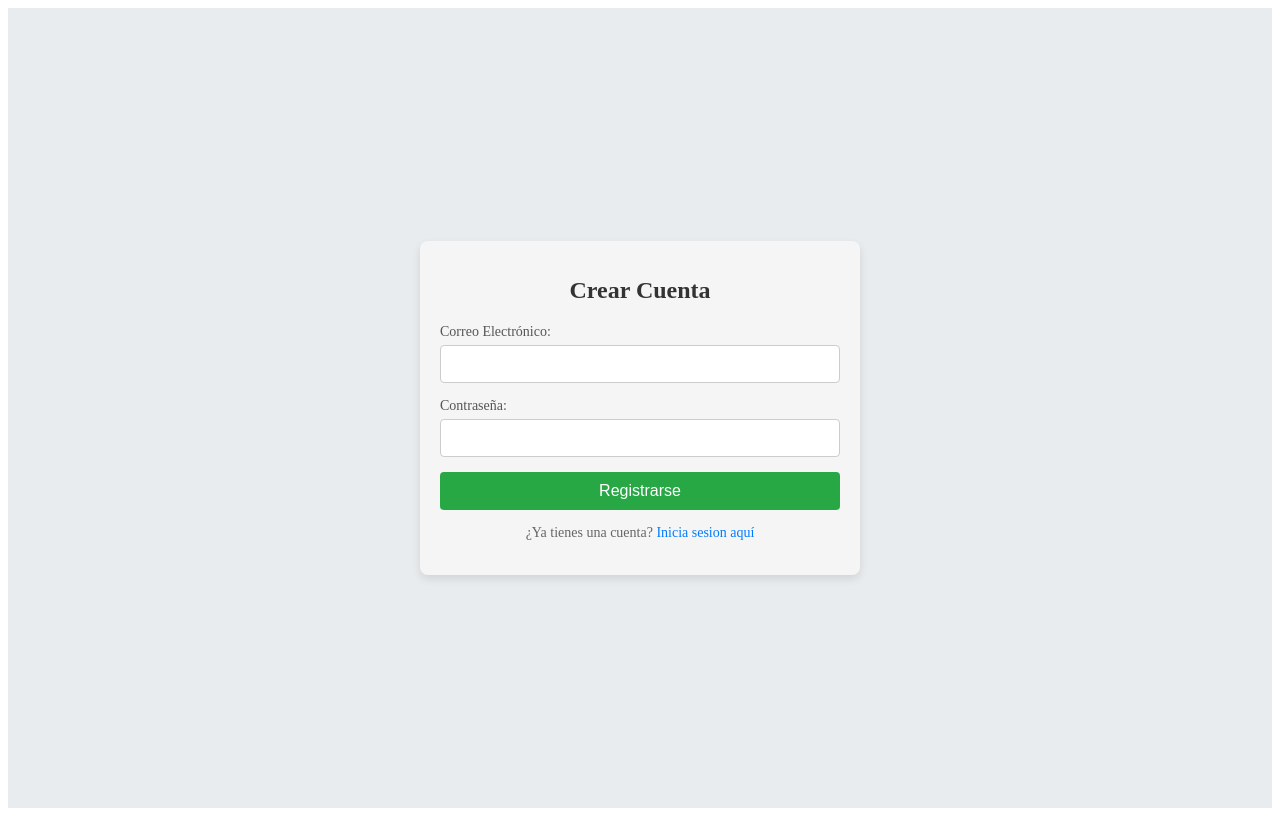
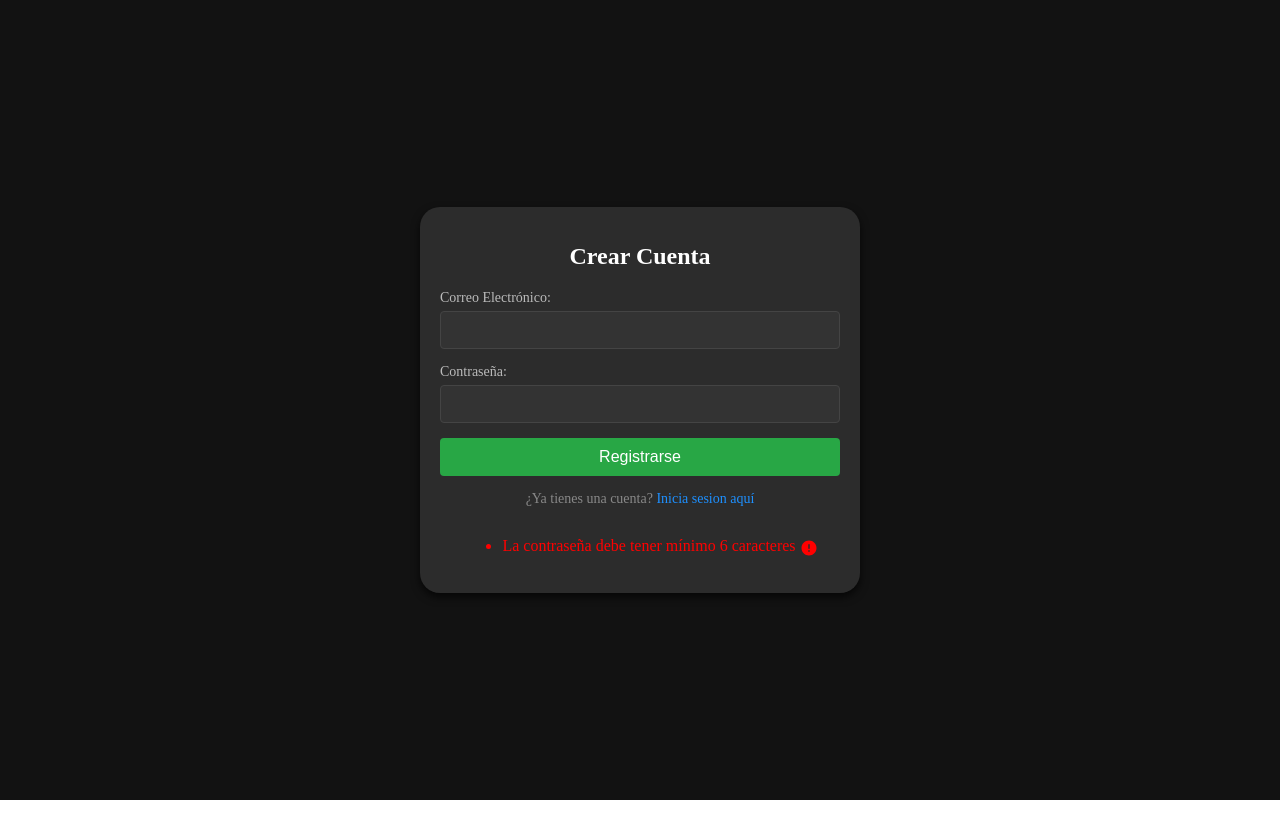
Before and after one commit to MiguelRomero01/proyectoambdes, a React (Create React App) app: page /register in a window 1280 px wide. Built offline with nearby package versions, Linux system fonts and the light colour scheme; no server answers.

Commit message:
login and register update

```diff
--- a/src/Authentication/Login/Login.module.css
+++ b/src/Authentication/Login/Login.module.css
@@ -3,7 +3,7 @@
   justify-content: center;
   align-items: center;
   height: 100vh; /* Altura de toda la ventana */
-     background-color: #e9ecef; /* Fondo solo para la página de login */
+  background-color: #121212; /* Fondo oscuro para la página */
 }
 
 .container {
@@ -12,20 +12,17 @@
   align-items: center;
   justify-content: center;
   padding: 20px;
-     background-color: #f5f5f5;
+  background-color: #2c2c2c; /* Fondo oscuro del contenedor */
   border-radius: 8px;
   width: 100%;
   max-width: 400px;
-     box-shadow: 0 4px 8px rgba(0, 0, 0, 0.1);
+  box-shadow: 0 4px 8px rgba(0, 0, 0, 0.7); /* Sombra más suave y oscura */
 }
-
-
-
 
 .title {
   font-size: 24px;
   font-weight: bold;
-     color: #333;
+  color: #ffffff; /* Título blanco */
   margin-bottom: 20px;
 }
 
@@ -38,19 +35,21 @@
 .label {
   margin-bottom: 5px;
   font-size: 14px;
-     color: #555;
+  color: #bbbbbb; /* Texto claro para las etiquetas */
 }
 
 .input {
   padding: 10px;
   font-size: 14px;
-     border: 1px solid #ccc;
+  border: 1px solid #444444; /* Borde oscuro */
   border-radius: 4px;
   margin-bottom: 15px;
+  background-color: #333333; /* Fondo oscuro para los inputs */
+  color: #ffffff; /* Texto blanco dentro de los campos */
 }
 
 .button {
-     background-color: #007bff;
+  background-color: #007bff; /* Botón azul brillante */
   color: white;
   padding: 10px;
   font-size: 16px;
@@ -61,20 +60,20 @@
 }
 
 .button:hover {
-     background-color: #0056b3;
+  background-color: #0056b3; /* Azul más oscuro al pasar el ratón */
 }
 
 .registerText {
   margin-top: 15px;
   font-size: 14px;
-     color: #666;
+  color: #888888; /* Texto gris claro */
 }
 
 .link {
-     color: #007bff;
+  color: #1e90ff; /* Enlace azul brillante */
   text-decoration: none;
 }
 
 .link:hover {
-     text-decoration: underline;
+  text-decoration: underline; /* Subrayado al pasar el ratón */
 }
--- a/src/Authentication/Register/Register.jsx
+++ b/src/Authentication/Register/Register.jsx
@@ -1,14 +1,21 @@
-import React, { useState } from "react";
+import React, { useEffect, useState } from "react";
 import register_styles from "./Register.module.css";
 import { Link } from "react-router-dom";
 import { doCreateUserWithEmailAndPassword } from "../../firebase/auth";
 
+//icons
+import CheckCircleIcon from '@mui/icons-material/CheckCircle';
+import ErrorIcon from '@mui/icons-material/Error';
 
 export default function RegisterScreen() {
   const [email, setEmail] = useState("");
   const [password, setPassword] = useState("");
   const [isRegistered, setIsRegistered] = useState();
+
+  const [passwordRequirements, setPasswordRequirements] = useState(false)
+
   const [Message, setMessage] = useState('')
+  const [MessageClass, setMessageClass] = useState('')
 
   const onSubmit = async(e) => {
     e.preventDefault();
@@ -18,13 +25,19 @@ export default function RegisterScreen() {
         setIsRegistered(true)
         await doCreateUserWithEmailAndPassword(email, password);
         setMessage("Cuenta creada Exitosamente")
+        setMessageClass('success')
       }
     }catch(error){
-      setMessage(error.message)
+      setMessageClass('error')
+      setMessage('Ocurrió un error. Llena los datos correctamente')
       setIsRegistered(false)
     }
 
   };
+
+  useEffect(() => {
+    password.length >= 6 ? setPasswordRequirements(true) : setPasswordRequirements(false);
+  }, [password]);
 
   return (
     <div className={register_styles.page}>
@@ -65,7 +78,25 @@ export default function RegisterScreen() {
           ¿Ya tienes una cuenta?{" "}
           <Link to="/" className={register_styles.link}>Inicia sesion aquí</Link>
         </p>
-        {Message && <p className={register_styles.Message}>{Message}</p>}
+
+        <div className={register_styles.requirement}>
+        </div>
+
+            <ul className={register_styles['List-requirements']}>
+              {
+                passwordRequirements?
+                  <li style={{color:'#00FF00' }}>La contraseña debe tener mínimo 6 caracteres <CheckCircleIcon sx={{ fontSize: 18, verticalAlign: 'middle' }}/></li>
+                  :
+                  <li style={{ color: 'red' }}>La contraseña debe tener mínimo 6 caracteres <ErrorIcon sx={{ fontSize: 18, verticalAlign: 'middle' }} /> </li>
+              }
+            </ul>
+
+        {/* Mensaje de estado con clase dinámica */}
+        {Message && (
+          <div className={`${register_styles.message} ${register_styles[MessageClass]}`}>
+            <p>{Message}</p>
+          </div>
+        )}
       </div>
     </div>
   );
--- a/src/Authentication/Register/Register.module.css
+++ b/src/Authentication/Register/Register.module.css
@@ -1,9 +1,13 @@
+body{
+  margin: 0 auto;
+}
+
 .page {
   display: flex;
   justify-content: center;
   align-items: center;
   height: 100vh;
-     background-color: #e9ecef;
+  background-color: #121212; /* Fondo oscuro */
 }
 
 .container {
@@ -12,17 +16,17 @@
   align-items: center;
   justify-content: center;
   padding: 20px;
-     background-color: #f5f5f5;
-     border-radius: 8px;
+  background-color: #2c2c2c; /* Fondo oscuro de la caja */
+  border-radius: 20px;
   width: 100%;
   max-width: 400px;
-     box-shadow: 0 4px 8px rgba(0, 0, 0, 0.1);
+  box-shadow: 0 4px 8px rgba(0, 0, 0, 0.7); /* Sombra más suave y oscura */
 }
 
 .title {
   font-size: 24px;
   font-weight: bold;
-     color: #333;
+  color: #ffffff; /* Título blanco */
   margin-bottom: 20px;
 }
 
@@ -35,19 +39,21 @@
 .label {
   margin-bottom: 5px;
   font-size: 14px;
-     color: #555;
+  color: #bbbbbb; /* Texto claro para las etiquetas */
 }
 
 .input {
   padding: 10px;
   font-size: 14px;
-     border: 1px solid #ccc;
+  border: 1px solid #444444; /* Borde oscuro para los campos de texto */
   border-radius: 4px;
   margin-bottom: 15px;
+  background-color: #333333; /* Fondo oscuro para los campos de entrada */
+  color: #ffffff; /* Texto blanco dentro de los campos */
 }
 
 .button {
-     background-color: #28a745;
+  background-color: #28a745; /* Botón verde brillante */
   color: white;
   padding: 10px;
   font-size: 16px;
@@ -58,20 +64,38 @@
 }
 
 .button:hover {
-     background-color: #218838;
+  background-color: #218838; /* Color más oscuro al pasar el ratón */
 }
 
 .loginText {
   margin-top: 15px;
   font-size: 14px;
-     color: #666;
+  color: #888888; /* Texto gris claro */
 }
 
 .link {
-     color: #007bff;
+  color: #1e90ff; /* Enlace azul brillante */
   text-decoration: none;
 }
 
 .link:hover {
-     text-decoration: underline;
+  text-decoration: underline; /* Subrayado en el enlace al pasar el ratón */
 }
+
+.success {
+  background-color: rgba(26, 209, 66, 0.5); /* Verde claro con opacidad */
+  width: 105%;
+  text-align: center;
+  padding: 10px;
+  border-radius: 4px;
+  color: white;
+}
+
+.error {
+  text-align: center;
+  background-color: rgba(255, 0, 0, 0.7); /* Rojo oscuro con opacidad */
+  width: 105%;
+  padding: 10px;
+  border-radius: 4px;
+  color: white;
+}
```
Lines whose indentation alone changed are shown as unchanged.
